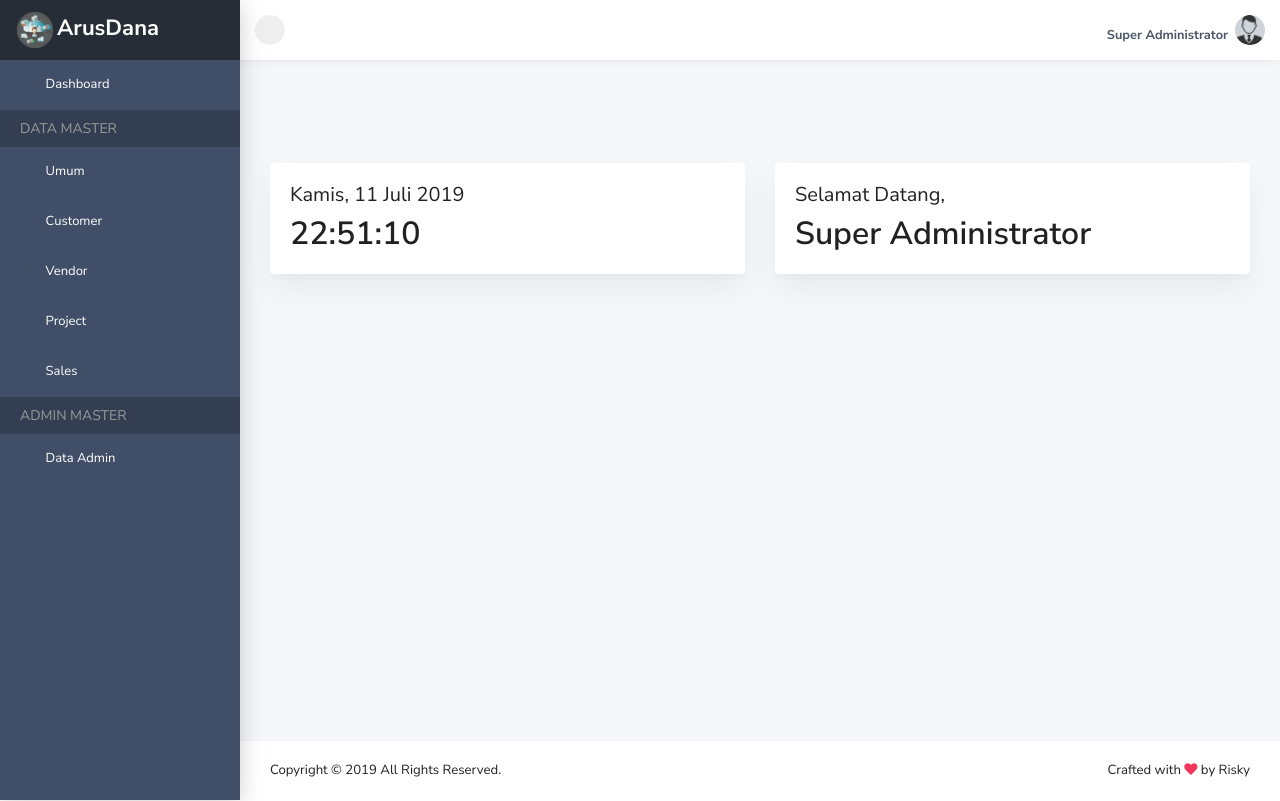
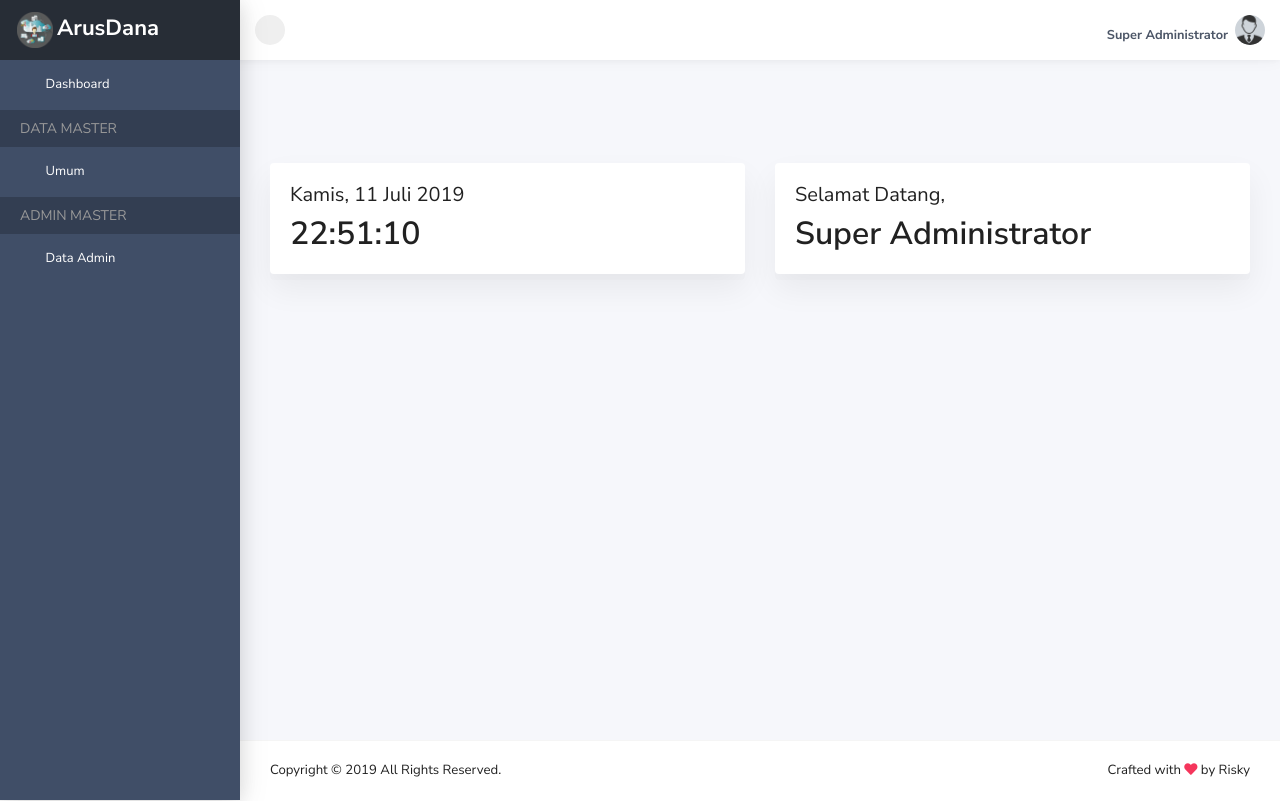
Before and after one commit to lutfiidham/arusdana, a CodeIgniter app: page /mowmakanci/ in a window 1280 px wide. Run offline with CodeIgniter, Linux system fonts and the light colour scheme; a user stored in the database is signed in; some libraries are stand-ins or nearby versions; some web fonts are replaced.

Commit message:
Fix administrator

```diff
--- a/application/models/Bagian_model.php
+++ b/application/models/Bagian_model.php
@@ -8,7 +8,6 @@ class Bagian_model extends CI_Model {
 
 	function get_data()
 	{
-		$this->db->where('id_bagian', $this->session->userdata('id_bagian'), FALSE);
 		$this->db->order_by('nama_bagian', 'asc');
 		return $this->db->get($this->table);
 	}
--- a/application/views/hak_akses_user/akses_adr.php
+++ b/application/views/hak_akses_user/akses_adr.php
@@ -8,35 +8,6 @@
 		<a href="<?= base_url('site/bagian') ?>" class="menu-item">Bagian</a>
 	</div>
 </div>
-<div class="nav-item has-sub">
-	<a href="#"><i class="ik ik-users"></i><span>Customer</span></a>
-	<div class="submenu-content">
-		<a href="<?= base_url('site/tipe_customer') ?>" class="menu-item">Tipe Customer</a>
-		<a href="<?= base_url('site/data_customer') ?>" class="menu-item">Data Customer</a>
-	</div>
-</div>
-
-<div class="nav-item has-sub">
-	<a href="#"><i class="ik ik-link"></i><span>Vendor</span></a>
-	<div class="submenu-content">
-		<a href="<?= base_url('site/data_vendor') ?>" class="menu-item">Data Vendor</a>
-	</div>
-</div>
-
-<div class="nav-item has-sub">
-	<a href="#"><i class="ik ik-edit"></i><span>Project</span></a>
-	<div class="submenu-content">
-		<a href="<?= base_url('site/data_project') ?>" class="menu-item">Data Project</a>
-	</div>
-</div>
-
-<div class="nav-item has-sub">
-	<a href="#"><i class="ik ik-check-square"></i><span>Sales</span></a>
-	<div class="submenu-content">
-		<a href="<?= base_url('site/data_sales') ?>" class="menu-item">Data Sales</a>
-		<a href="<?= base_url('site/jabatan') ?>" class="menu-item">Jabatan</a>
-	</div>
-</div>
 
 <div class="nav-lavel">ADMIN MASTER</div>
 <div class="nav-item">
```
